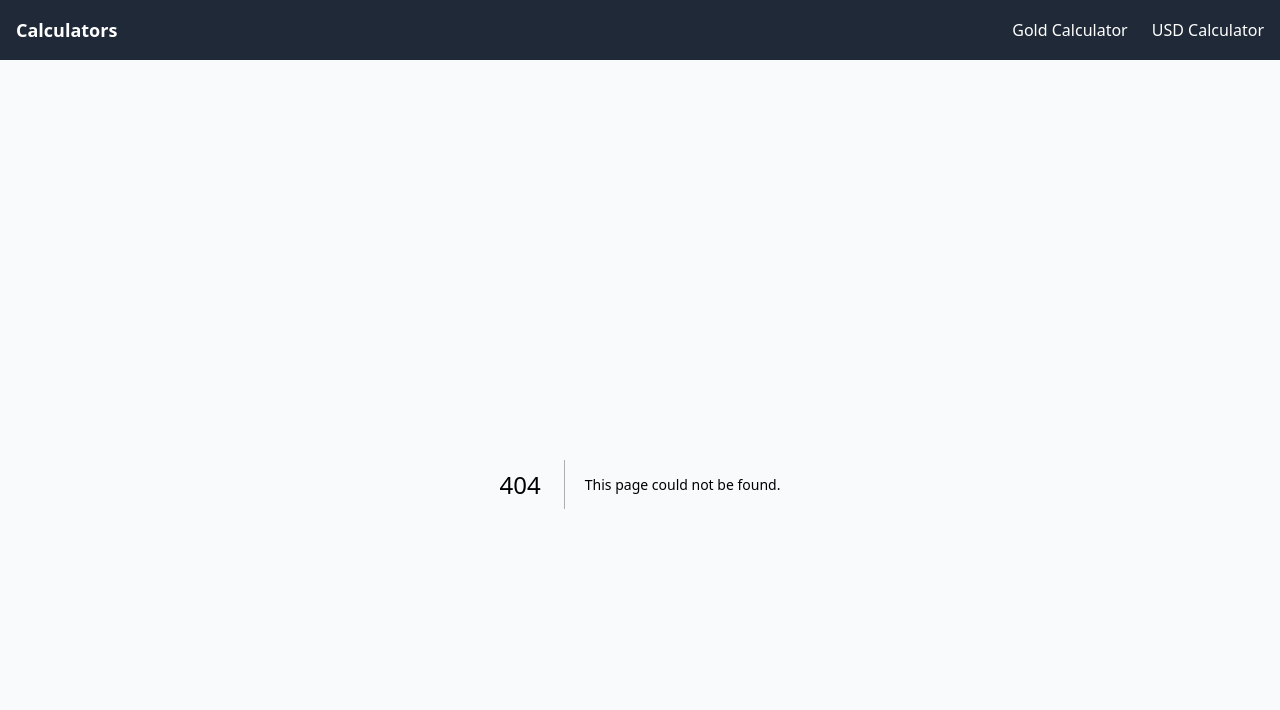
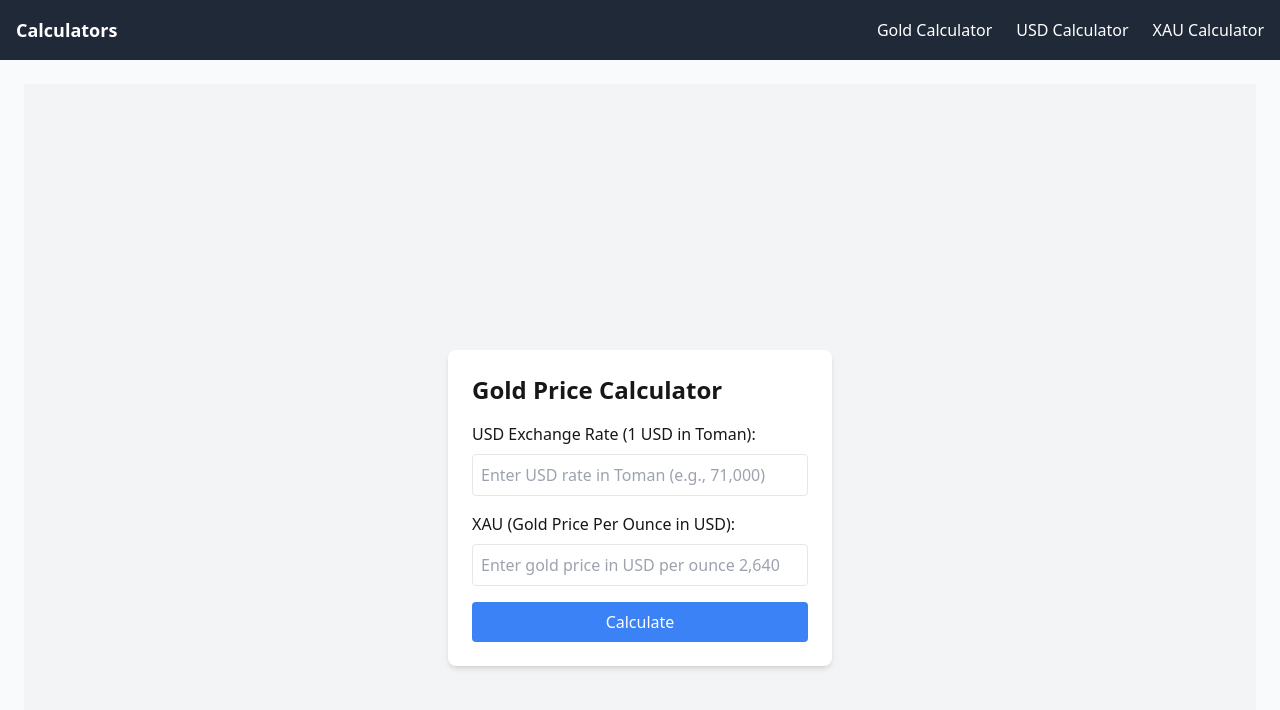
Before and after one commit to edris-poursadeghi/gold-calculator, a Next.js app: page /xau-to-gold in a window 1280 px wide. Before the commit this address had no page. Shown: the top 710 px of the page. Built offline with nearby package versions, Linux system fonts and the light colour scheme.

Commit message:
add xauper Ounce to 1 gram of 18K gold to Toman

```diff
--- /dev/null
+++ b/src/app/components/xau-to-gold.tsx
@@ -0,0 +1,95 @@
+"use client";
+
+import { useState } from "react";
+
+export default function Home() {
+  const [usd, setUsd] = useState<string>("");
+  const [xau, setXau] = useState<string>("");
+  const [result, setResult] = useState<string | null>(null);
+
+  // Function to format numbers with commas
+  const formatNumber = (value: string | number): string =>
+    new Intl.NumberFormat("en-US").format(Number(value));
+
+  const handleSubmit = (e: React.FormEvent) => {
+    e.preventDefault();
+
+    // Parse inputs as numbers
+    const usdValue = parseFloat(usd.replace(/,/g, ""));
+    const xauValue = parseFloat(xau.replace(/,/g, ""));
+
+    if (isNaN(usdValue) || isNaN(xauValue)) {
+      setResult("Please enter valid USD and XAU values.");
+      return;
+    }
+
+    // Conversion Logic
+    // 1. Convert XAU (Gold Price per Ounce) to price per gram in USD
+    const goldPricePerGram = xauValue / 31.1035; // USD per gram
+
+    // 2. Calculate price of 1 gram of 18K Gold in USD
+    const gold18KPricePerGram = goldPricePerGram * 0.75; // 18K gold is 75% pure
+
+    // 3. Convert the price of 1 gram of 18K gold to Toman
+    const pricePerGramInToman = gold18KPricePerGram * usdValue; // Price in Toman
+
+    setResult(
+      `The price of 1 gram of 18-karat gold is approximately ${formatNumber(pricePerGramInToman)} Iranian Toman.`
+    );
+  };
+
+  const handleInputChange = (
+    e: React.ChangeEvent<HTMLInputElement>,
+    setValue: React.Dispatch<React.SetStateAction<string>>
+  ) => {
+    // Remove commas and allow only numbers
+    const value = e.target.value.replace(/,/g, "");
+    if (!isNaN(Number(value))) {
+      // Format input with commas
+      setValue(formatNumber(value));
+    }
+  };
+
+  return (
+    <main className="min-h-screen bg-gray-100 flex items-center justify-center">
+      <form
+        onSubmit={handleSubmit}
+        className="p-6 bg-white rounded-lg shadow-md w-96"
+      >
+        <h1 className="text-2xl font-bold mb-4">Gold Price Calculator</h1>
+
+        <label className="block mb-2 font-medium">USD Exchange Rate (1 USD in Toman):</label>
+        <input
+          type="text"
+          value={usd}
+
+          onChange={(e) => handleInputChange(e, setUsd)}
+          className="w-full p-2 border rounded mb-4"
+          placeholder="Enter USD rate in Toman (e.g., 71,000)"
+        />
+
+        <label className="block mb-2 font-medium">XAU (Gold Price Per Ounce in USD):</label>
+        <input
+          type="text"
+          value={xau}
+          onChange={(e) => handleInputChange(e, setXau)}
+          className="w-full p-2 border rounded mb-4"
+          placeholder="Enter gold price in USD per ounce 2,640"
+        />
+
+        <button
+          type="submit"
+          className="w-full bg-blue-500 text-white p-2 rounded hover:bg-blue-600"
+        >
+          Calculate
+        </button>
+
+        {result && (
+          <div className="mt-4 p-2 bg-gray-200 rounded">
+            <p>{result}</p>
+          </div>
+        )}
+      </form>
+    </main>
+  );
+}
--- a/src/app/layout.tsx
+++ b/src/app/layout.tsx
@@ -51,6 +51,16 @@ export default function RootLayout({
                     USD Calculator
                   </Link>
                 </li>
+
+                <li>
+                  <Link
+                    prefetch={false}
+                    href="/xau-to-gold"
+                    className="text-white hover:text-yellow-300"
+                  >
+                    XAU Calculator
+                  </Link>
+                </li>
               </ul>
             </nav>
           </div>
--- /dev/null
+++ b/src/app/xau-to-gold/page.tsx
@@ -0,0 +1,9 @@
+import XauToGold from "../components/xau-to-gold";
+
+export default function UsdToTomanPage() {
+  return (
+    <main className="min-h-screen bg-gray-100 p-6">
+      <XauToGold />
+    </main>
+  );
+}
```
